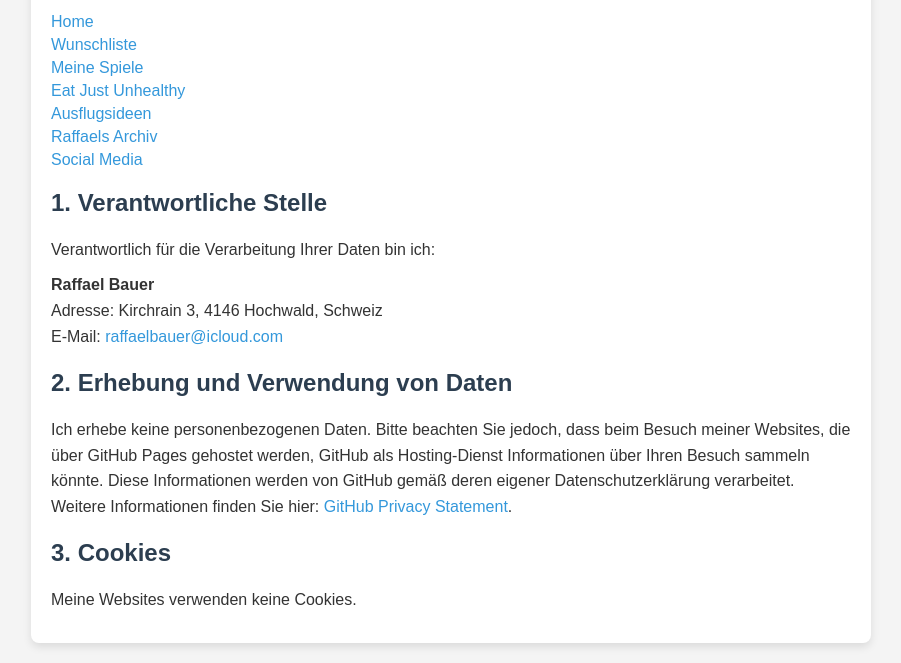
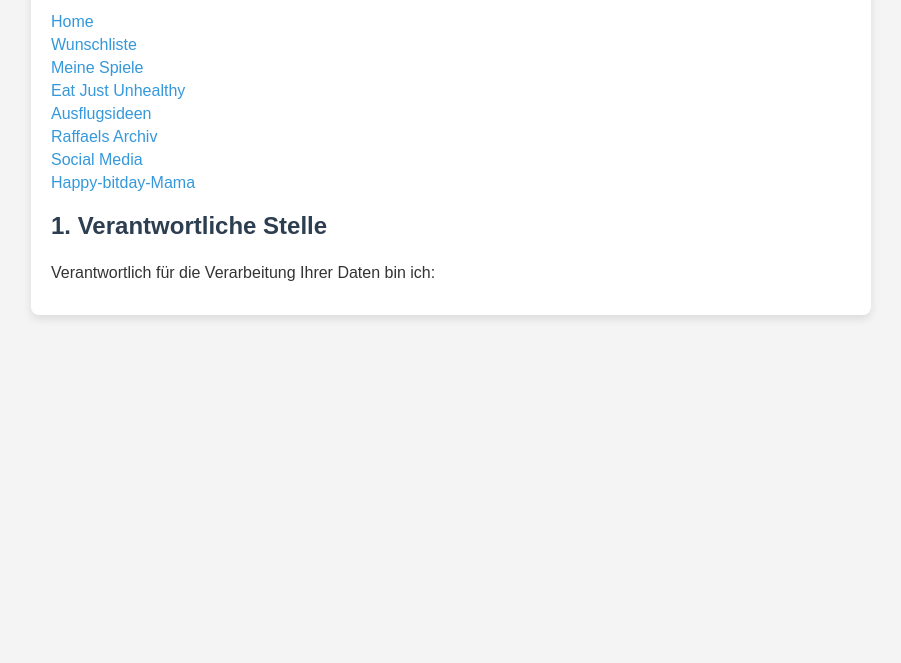
Before and after one commit to raffaelbauer/Datenschutzbestimmungen, a plain HTML site: page index.html in a window 1280 px wide. Shown: the part 174-837 px from the top of the page, without its empty margins (189-1090 px from the left). After the commit the page ends 800 px from the top, so only its background shows below. Drawn offline with Linux system fonts and the light colour scheme.

Commit message:
Update index.html

```diff
--- a/index.html
+++ b/index.html
@@ -60,20 +60,8 @@
             <li><a href="https://raffaelbauer.github.io/Ausflugsideen/">Ausflugsideen</a></li>
             <li><a href="https://raffaelbauer.github.io/Raffaels-Archiv/">Raffaels Archiv</a></li>
             <li><a href="https://raffaelbauer.github.io/social media/">Social Media</a></li>
+            <li><a href="https://raffaelbauer.github.io/Happy-bitday-Mama/">Happy-bitday-Mama</a></li>
         </ul>
 
         <h2>1. Verantwortliche Stelle</h2>
-        <p>Verantwortlich für die Verarbeitung Ihrer Daten bin ich:</p>
-        <p><strong>Raffael Bauer</strong><br>
-        Adresse: Kirchrain 3, 4146 Hochwald, Schweiz<br>
-        E-Mail: <a href="mailto:raffaelbauer@icloud.com">raffaelbauer@icloud.com</a></p>
-
-        <h2>2. Erhebung und Verwendung von Daten</h2>
-        <p>Ich erhebe keine personenbezogenen Daten. Bitte beachten Sie jedoch, dass beim Besuch meiner Websites, die über GitHub Pages gehostet werden, GitHub als Hosting-Dienst Informationen über Ihren Besuch sammeln könnte. Diese Informationen werden von GitHub gemäß deren eigener Datenschutzerklärung verarbeitet. Weitere Informationen finden Sie hier: <a href="https://docs.github.com/en/github/site-policy/github-privacy-statement">GitHub Privacy Statement</a>.</p>
-
-        <h2>3. Cookies</h2>
-        <p>Meine Websites verwenden keine Cookies.</p>
-    </div>
-
-</body>
-</html>
+        <p>Verantwortlich für die Verarbeitung Ihrer Daten bin ich:</p
```
